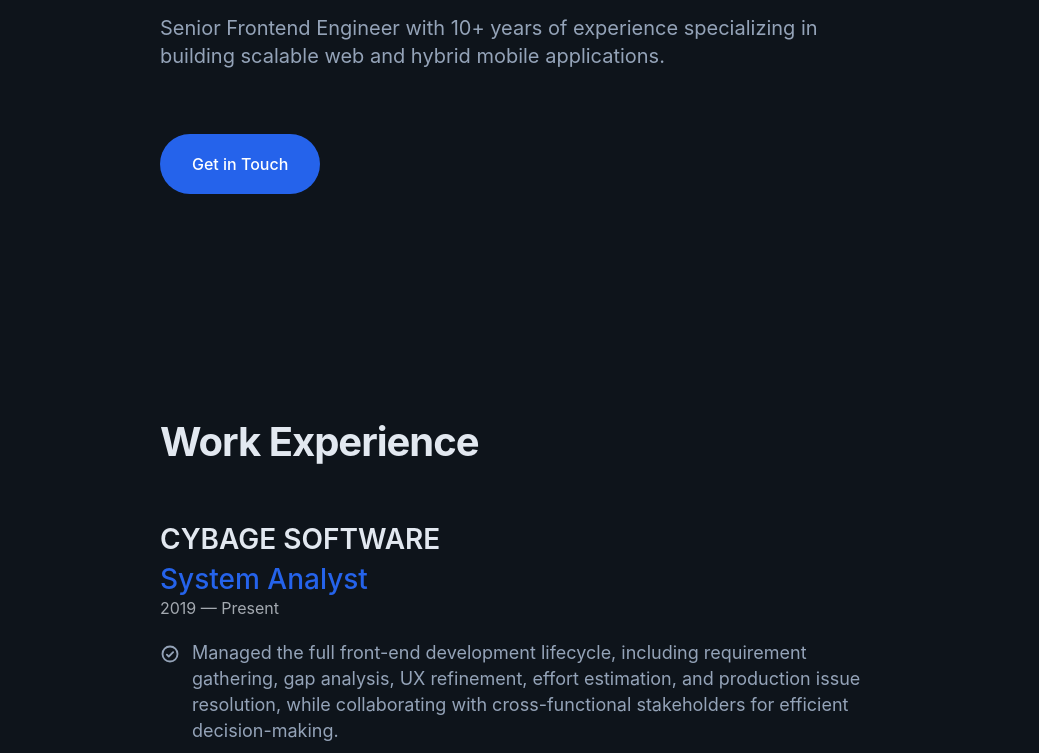
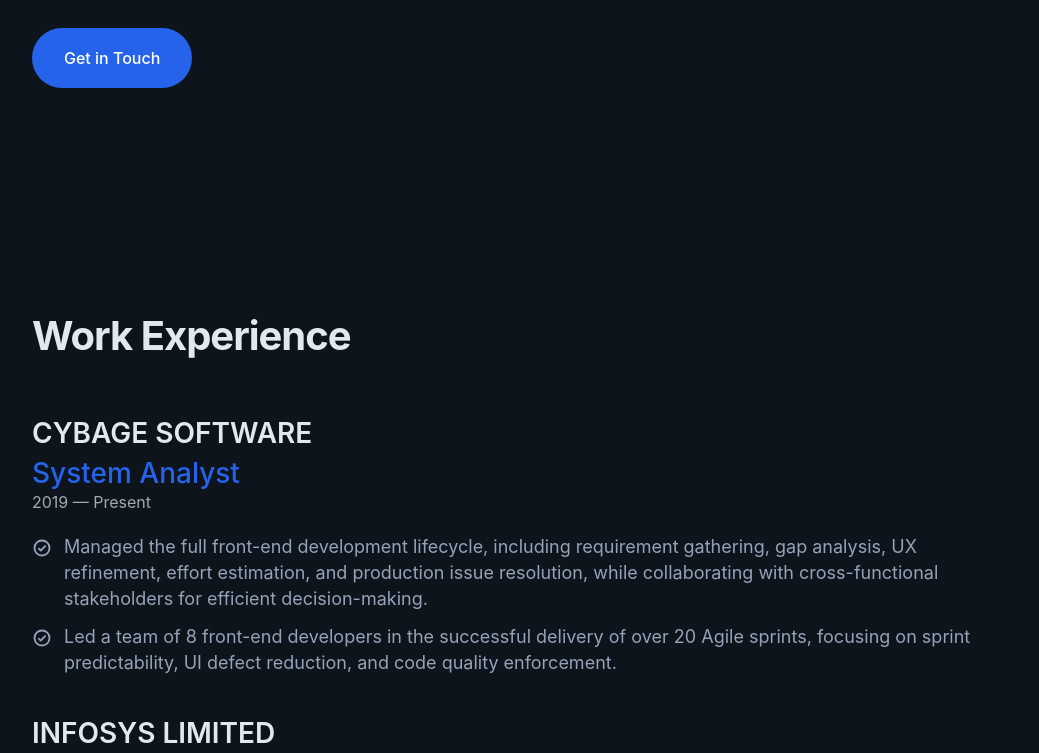
Before and after one commit to debashismoharana/debashismoharana.in, an Astro site: page / in a window 1280 px wide. Shown: the part 501-1254 px from the top of the page, without its empty margins (116-1155 px from the left). Built offline with nearby package versions, Linux system fonts and the light colour scheme; Astro itself is replaced by a stand-in of ours.

Commit message:
adjusted main page width

```diff
--- a/src/layouts/Layout.astro
+++ b/src/layouts/Layout.astro
@@ -46,7 +46,7 @@ const ogImgUrl = canonicalURL + socialImage;
   </head>
   <body class="bg-black font-sans">
     <Header siteLogo={siteLogo} navLinks={navLinks} />
-    <main class="mx-auto max-w-3xl px-5">
+    <main class="mx-auto max-w-5xl px-5">
       <slot />
     </main>
     <Footer author={author} socialLinks={socialLinks} />
```
